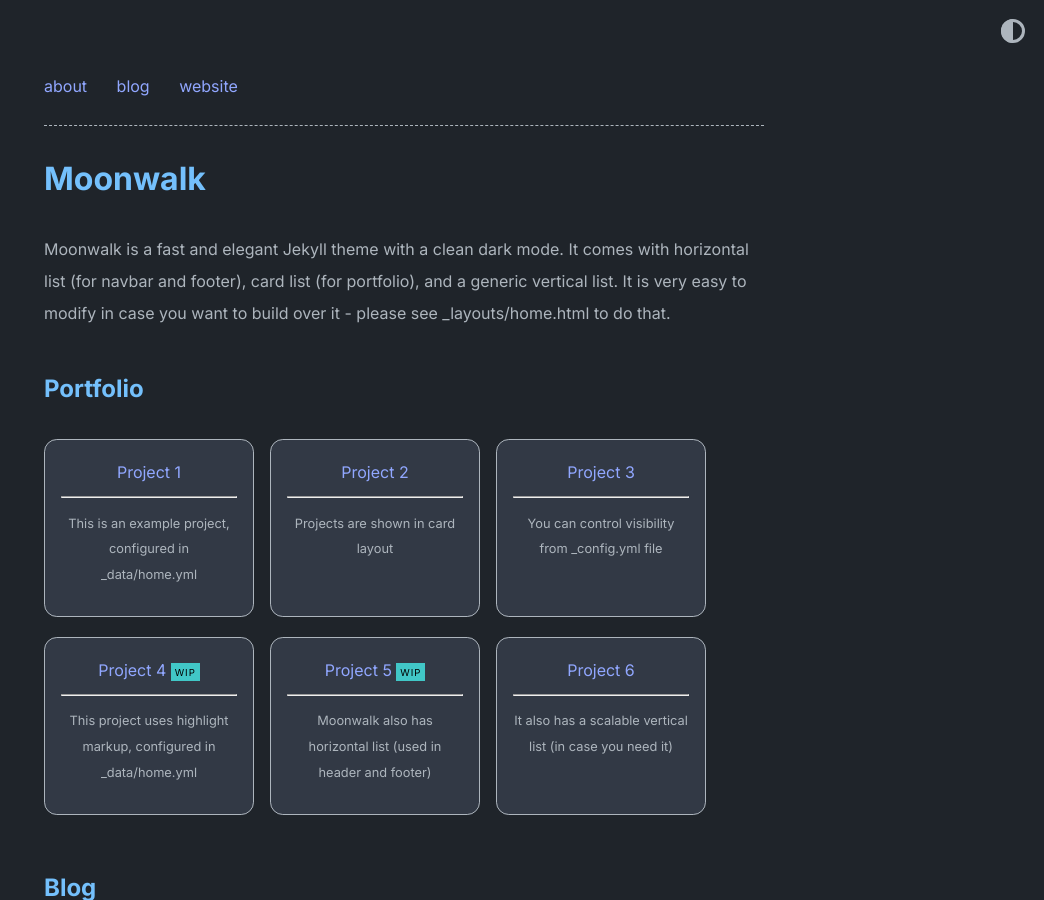
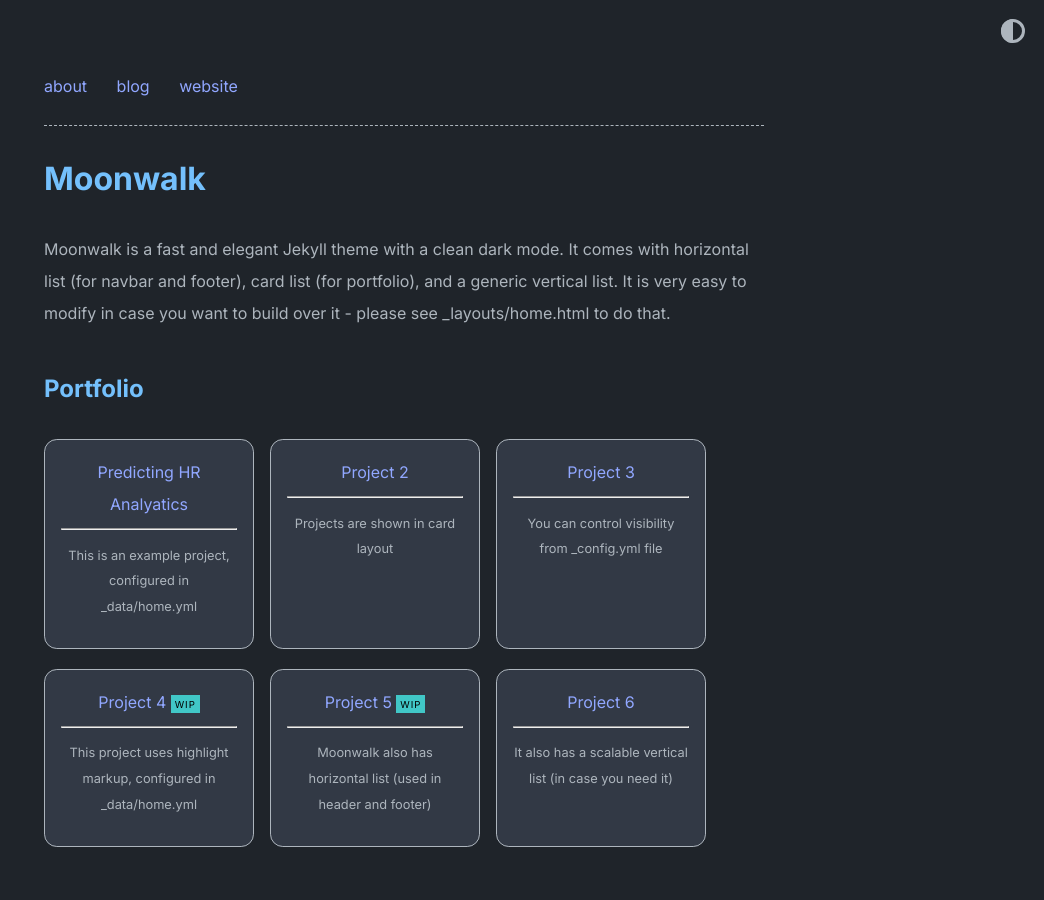
Before and after one commit to stackbit-projects/pleasant-oak-ce82d, a Jekyll site: the page built from index.md, in a window 1280 px wide and 900 px high. Shown: the whole window, without its empty margins (236-1280 px from the left). Built offline with Jekyll 4.4.1, drawn with Linux system fonts in a browser that asks for light colours.

Commit message:
home.yml: updated title in project_entries

```diff
--- a/_data/home.yml
+++ b/_data/home.yml
@@ -1,99 +1,77 @@
 navbar_entries:
   - title: about
     url: about
-
   - title: blog
     url: blog
-
   - title: website
-    url: https://www.abhinav.co
-
+    url: 'https://www.abhinav.co'
 project_entries:
-  - title: Project 1
+  - title: 'Predicting HR Analyatics '
     url: overview-post
-    desc: This is an example project, configured in _data/home.yml
-
+    desc: 'This is an example project, configured in _data/home.yml'
   - title: Project 2
     url: overview-post
     desc: Projects are shown in card layout
-
   - title: Project 3
     url: overview-post
     desc: You can control visibility from _config.yml file
-
   - title: Project 4
     url: overview-post
-    desc: This project uses highlight markup, configured in _data/home.yml
+    desc: 'This project uses highlight markup, configured in _data/home.yml'
     highlight: WIP
-
   - title: Project 5
     url: overview-post
     desc: Moonwalk also has horizontal list (used in header and footer)
     highlight: WIP
-
   - title: Project 6
     url: overview-post
     desc: It also has a scalable vertical list (in case you need it)
-
 old_project_entries:
   - title: Soopr
-    url: https://www.soopr.co
-    desc: Delight your readers - add beautiful share and like buttons easily to your websites
+    url: 'https://www.soopr.co'
+    desc: >-
+      Delight your readers - add beautiful share and like buttons easily to your
+      websites
     highlight: NEW
-
   - title: Cookie
-    url: https://github.com/abhinavs/cookie
+    url: 'https://github.com/abhinavs/cookie'
     desc: An open source landing website with supporting pages and integrated blog
-
   - title: Moonwalk
-    url: https://github.com/abhinavs/moonwalk
+    url: 'https://github.com/abhinavs/moonwalk'
     desc: A fast and minimalist Jekyll blog theme with clean dark mode
-
   - title: Humangous
-    url: https://www.humangous.co
-    desc: The better people know you, the better they collaborate
-
+    url: 'https://www.humangous.co'
+    desc: 'The better people know you, the better they collaborate'
 footer_entries:
   - title: abhinav's homepage
-    url: https://www.abhinav.co
-
+    url: 'https://www.abhinav.co'
   - title: twitter
-    url: https://twitter.com/abhinav
-
+    url: 'https://twitter.com/abhinav'
   - title: github
-    url: https://github.com/abhinavs
-
+    url: 'https://github.com/abhinavs'
   - title: feed
     url: feed.xml
-
 misc_entries:
   - title: this is an example vertical list
     url: false
-
   - title: you can show or hide using a boolean flag in _config.yml
     url: false
-
   - title: and you can add data in _data/home.yml
     url: false
-
   - title: Blog posts
     post_list: true
     url: false
-
   - title: moonwalk on the Internet
     url: false
     entries:
       - title: on Github
-        url: https://github.com/abhinavs/moonwalk
-
+        url: 'https://github.com/abhinavs/moonwalk'
       - title: originally built for abhinav's homepage
-        url: https://www.abhinav.co
-
+        url: 'https://www.abhinav.co'
       - title: this list is scalable and can be nested
         url: false
         entries:
           - title: this is nested inside a nested list
             url: false
-
-          - title: it is easy to use, see _data/home.yml to see how to configure it.
+          - title: 'it is easy to use, see _data/home.yml to see how to configure it.'
             url: false
```
